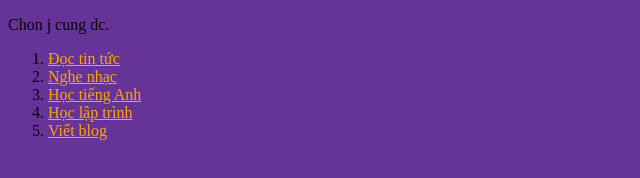
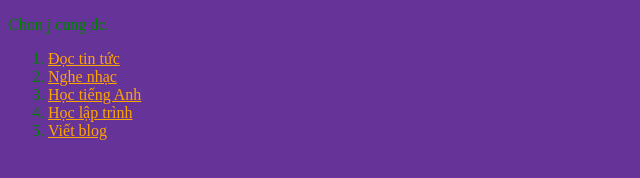
Before and after one commit to qminhne/qminh, a plain HTML site: page bai2/bai2.2.html in a window 1280 px wide. Shown: the whole page, without its empty margins (0-640 px from the left). Drawn offline with Linux system fonts and the light colour scheme.

Commit message:
Update bai2.2.html

```diff
--- a/bai2/bai2.2.html
+++ b/bai2/bai2.2.html
@@ -8,6 +8,14 @@
 
       body {
           background-color: rebeccapurple;
+      }
+
+      p {
+          color: green;
+      }
+
+      ol {
+          color: green;
       }
   </style>
 </head>
```
